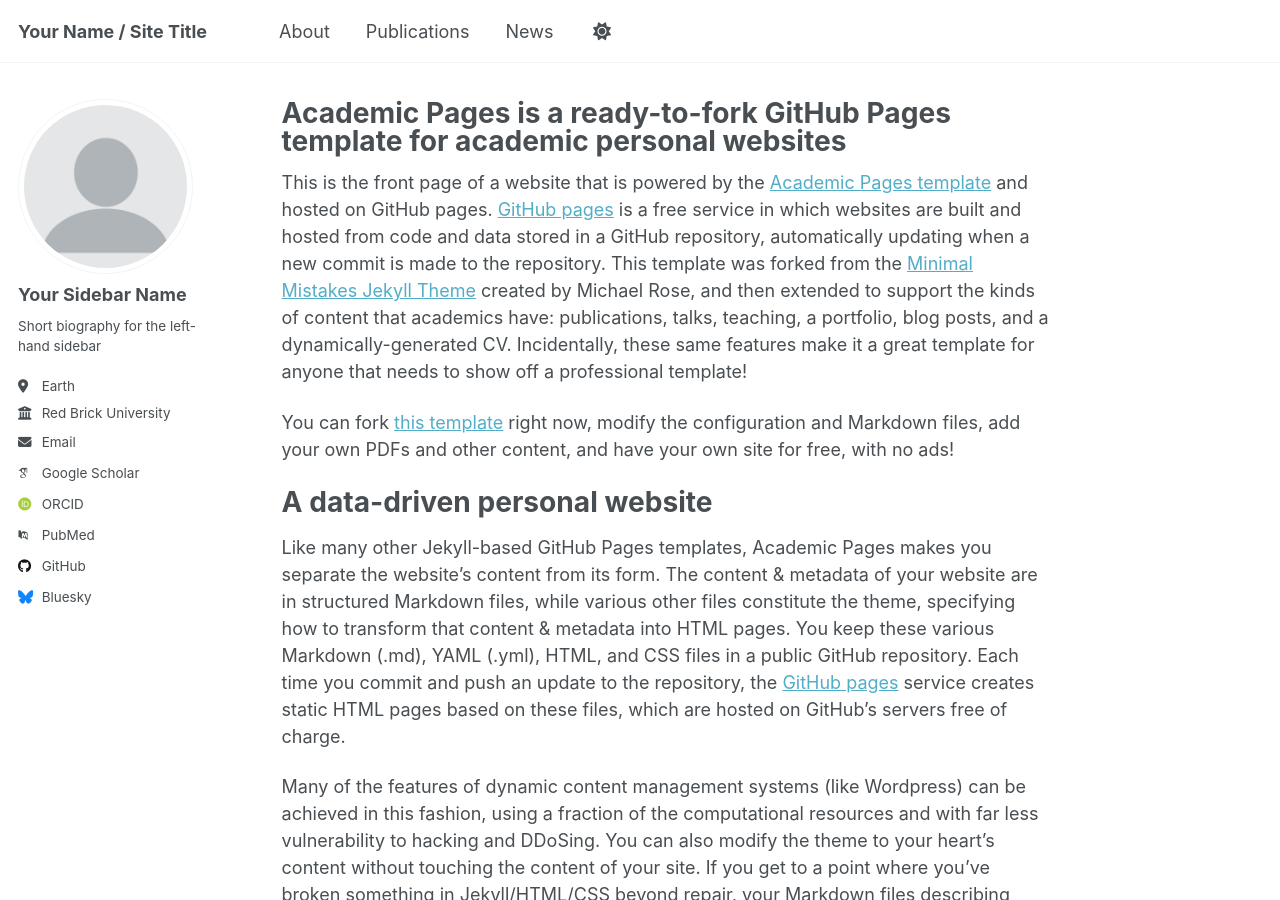
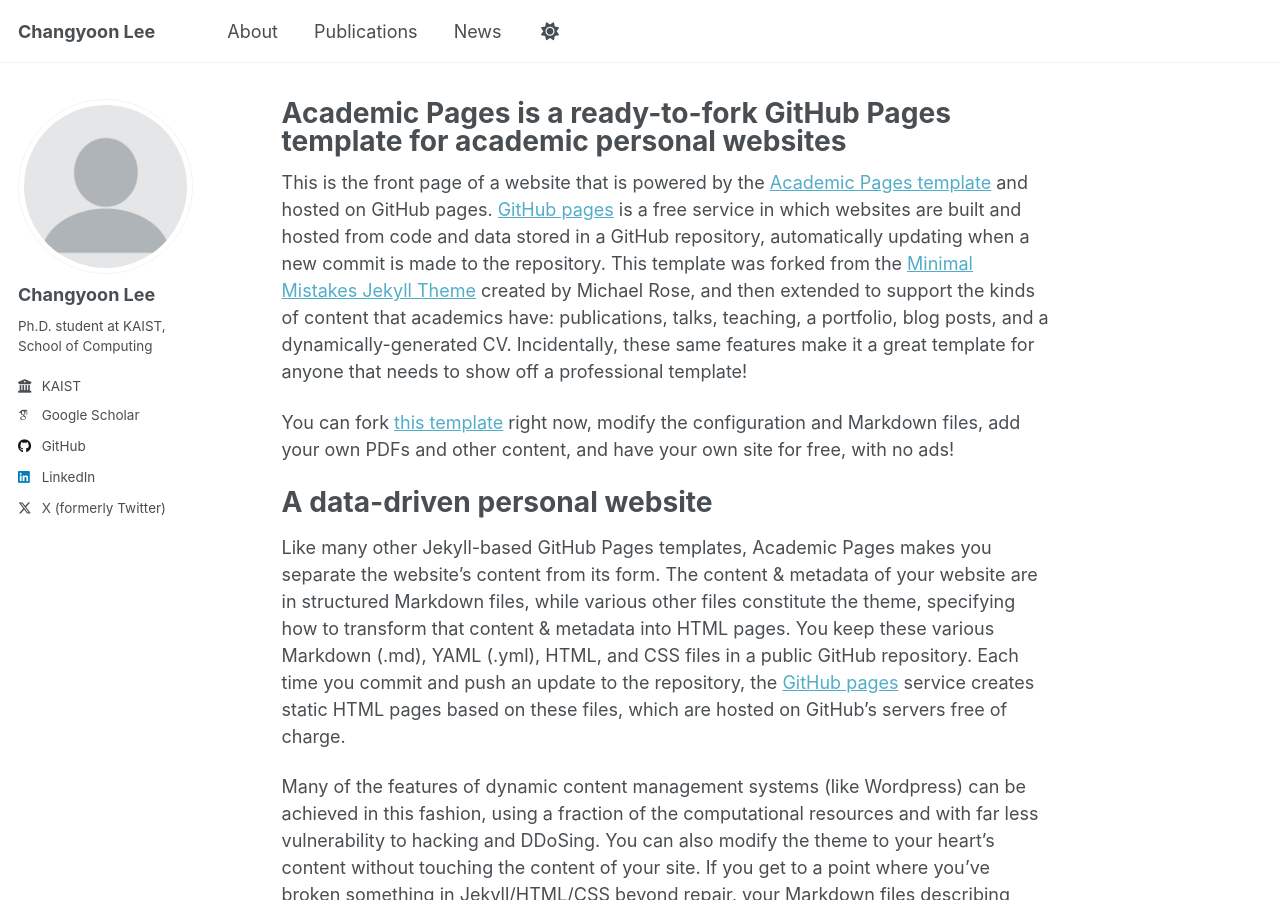
Before and after one commit to cyoon47/cyoon47.github.io, a Jekyll site: the page built from _pages/about.md, in a window 1280 px wide and 900 px high. Built offline with Jekyll 4.4.1, drawn with Linux system fonts in a browser that asks for light colours; some web fonts are replaced; a script that is not in the unit is left out.

Commit message:
change sidebar

```diff
--- a/_config.yml
+++ b/_config.yml
@@ -9,14 +9,14 @@
 # Basic Site Settings
 locale                   : "en-US"
 site_theme               : "default" # Currently available options are "default", "air"
-title                    : "Your Name / Site Title"
+title                    : "Changyoon Lee"
 title_separator          : "-"
 name                     : &name "Your Name"
 description              : &description "Your Name's academic portfolio"   # Update this with a general description of your site, this is the default if not overridden by a page
-url                      : https://academicpages.github.io # The base hostname & protocol for your site e.g. "https://[your GitHub username].github.io",
+url                      : https://cyoon47.github.io # The base hostname & protocol for your site e.g. "https://[your GitHub username].github.io",
                                                            # or if you already have some other page hosted on Github then use "https://[your GitHub username].github.io/[Your Repo Name]"
 baseurl                  : "" # the subpath of your site, e.g. "/blog"
-repository               : "academicpages/academicpages.github.io"
+repository               : "cyoon47/cyoon47.github.io"
 
 # Site Author - The following control what appear as part of the author content on the side bar.
 #               If a field is blank the icon and link will not appear, otherwise it will be shown.
@@ -24,23 +24,22 @@
 author:
   # Biographic information
   avatar           : "profile.png"
-  name             : "Your Sidebar Name"
+  name             : "Changyoon Lee"
   pronouns         : # example: "she/her"
-  bio              : "Short biography for the left-hand sidebar"
-  location         : "Earth"
-  employer         : "Red Brick University"
+  bio              : "Ph.D. student at KAIST, School of Computing"
+  employer         : "KAIST"
   uri              : # URL
-  email            : "none@example.org"
+  email            : # "none@example.org"
 
   # Academic websites
   academia         : # URL
   arxiv            : # URL - Update with the correct link to your profile
-  googlescholar    : "https://scholar.google.com/citations?user=PS_CX0AAAAAJ"
+  googlescholar    : "https://scholar.google.com/citations?user=iDriue4AAAAJ"
   inspire-hep      : # URL
   impactstory      : # URL
-  orcid            : "http://orcid.org/yourorcidurl"
+  orcid            : # "http://orcid.org/yourorcidurl"
   semantic         : # URL
-  pubmed           : "https://www.ncbi.nlm.nih.gov/pubmed/?term=john+snow"
+  pubmed           : # "https://www.ncbi.nlm.nih.gov/pubmed/?term=john+snow"
   researchgate     : # URL
   scopus           : # URL
 
@@ -48,13 +47,13 @@
   bitbucket        : # Username - Update with your username on the site
   codepen          : # Username
   dribbble         : # Username
-  github           : "academicpages"
+  github           : "cyoon47"
   kaggle           : # Username
   stackoverflow    : # User number or user number and name (i.e., use "1" or "1/jeff-atwood")
 
   # Social media
   artstation       : # Username
-  bluesky          : "bsky.app" # Replace this with you Bluesky username
+  bluesky          : # "bsky.app" # Replace this with you Bluesky username
   facebook         : # Username
   flickr           : # Username
   foursquare       : # Username
@@ -63,7 +62,7 @@
   keybase          : # Username
   instagram        : # Username
   lastfm           : # Username
-  linkedin         : # Username
+  linkedin         : changyoon-lee-056b161a6
   mastodon         : # URL
   medium           : # URL
   pinterest        : # Username
@@ -71,7 +70,7 @@
   steam            : # Username
   telegram         : # URL
   tumblr           : # Username
-  twitter          : # Username for X / Twitter
+  twitter          : cyoon47
   vine             : # Username
   weibo            : # Username
   wikipedia        : # Username
```
